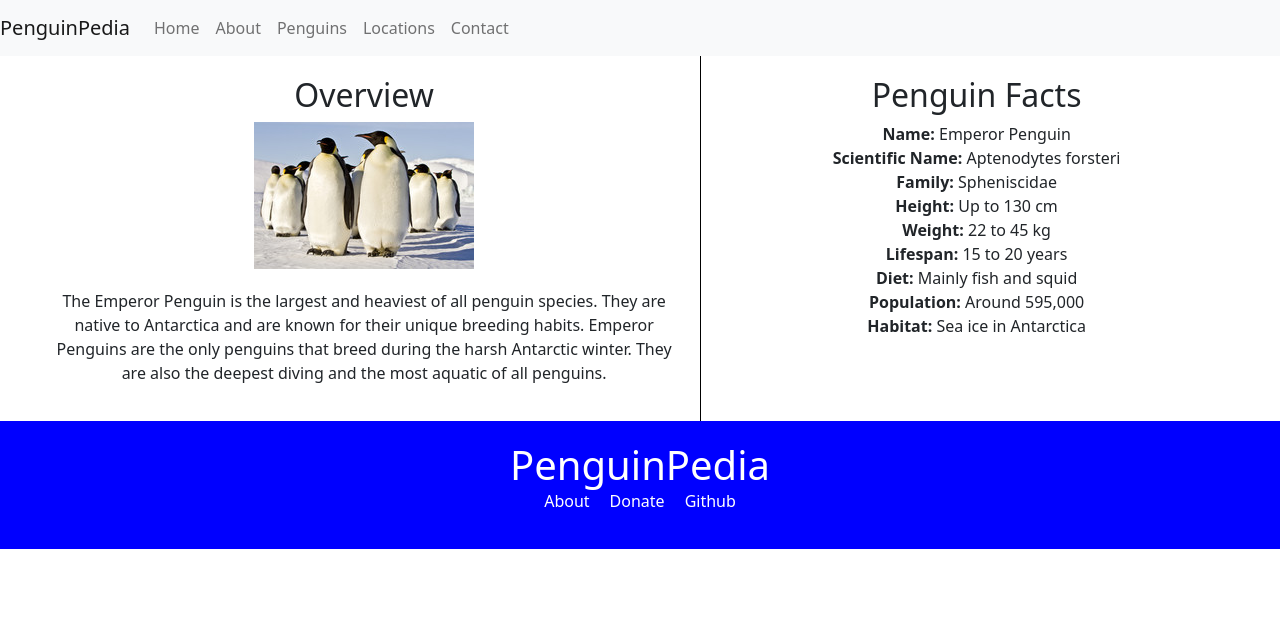
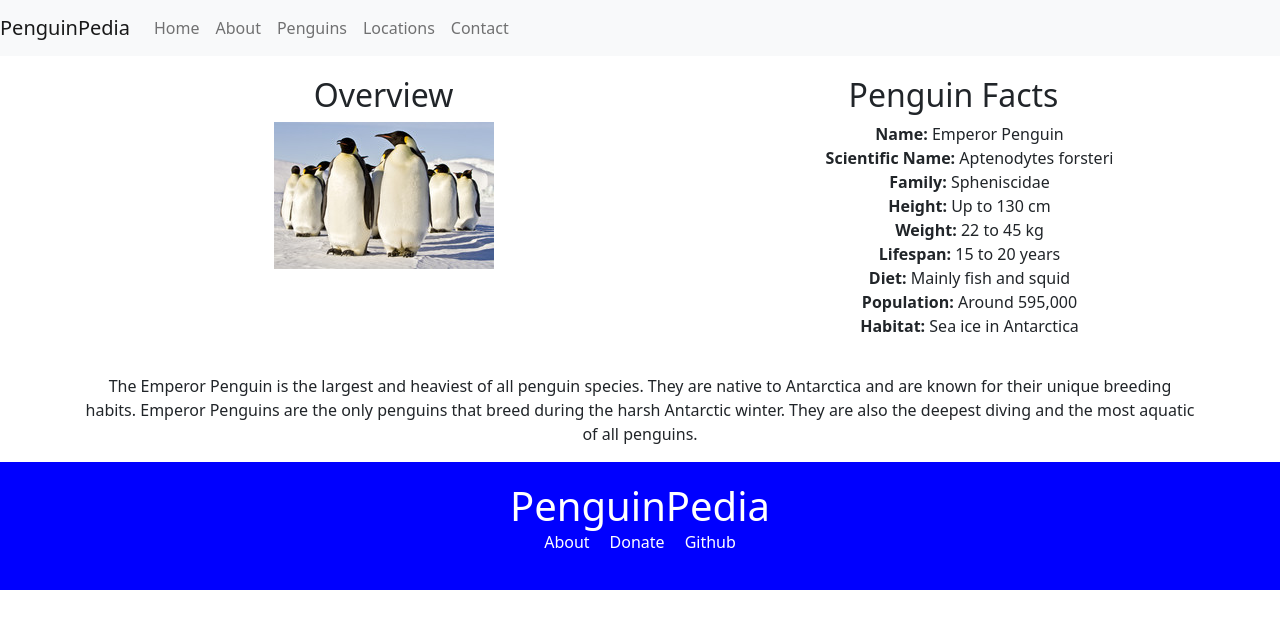
Before and after one commit to JamesFloyd-Pen/PenguinPedia-Website, a React (Create React App) app in the folder penguinpedia-app/: page /EmperorPenguin in a window 1280 px wide. Shown: the top 628 px of the page. Built offline with nearby package versions, Linux system fonts and the light colour scheme.

Commit message:
About page demo
About page demo

```diff
--- a/penguinpedia-app/src/components/styles/Penguins.css
+++ b/penguinpedia-app/src/components/styles/Penguins.css
@@ -28,10 +28,11 @@ The Template for all Penguin Pages. All wuld be styled the same way.
   text-align: center;
 }
 
+/*
 .info-section {
   border-right: 1px solid black;
 }
-
+*/
 .space-below {
   margin-bottom: 20px; /* adjust as needed */
 }
--- a/penguinpedia-app/src/pages/About.js
+++ b/penguinpedia-app/src/pages/About.js
@@ -1,9 +1,9 @@
 import React from 'react';
 import '../components/styles/About.css';
 import penguinImage from '../components/img/Emperor-Penguin-March.jpg';
+import penguinPC from '../components/img/penguin-on-pc.jpg';
+import JPenImage from '../components/img/J-Pen-Avatar.png';
 import { Container, Row, Col } from 'react-bootstrap';
-
-
 
 function About() {
     return (
@@ -19,25 +19,25 @@ function About() {
                 </Col>
                 <Col md={6}>
                     <h2 className="about-heading">What is PenguinPedia?</h2>
-                    <p className="about-text">PenguinPedia provides information of all 18 penguin species across the globe. It is a great resource for people who are interested in learning more about these fascinating birds. Alongside this we aim to bring awareness of the dangers the penguins face in modern times.</p>
+                    <p className="about-text">PenguinPedia provides information on all 18 penguin species worldwide. It is an excellent resource for people who are interested in learning more about these fascinating birds. We also aim to raise awareness of the dangers penguins face in modern times.</p>
                 </Col>
             </Row>
             <Row>
                 <Col md={6}>
                     <h2 className="about-heading">Goal of PenguinPedia</h2>
-                    <p className="about-text">The Goal of PenguinPedia is to inform people of these awesome birds and the challenges they face. As global warning continues to effect the earth, penguins increasing face challenges . One of the biggest I learn is from news to even discussions from my family on what tragedies occured in the south pole. </p>
+                    <p className="about-text">The Goal of PenguinPedia is to inform people about these awesome birds and the challenges they face. As global warming continues to affect the earth, penguins are facing increasing challenges. One of the biggest I learned is from news and even discussions with my family on what tragedies occurred at the South Pole.</p>
                 </Col>
                 <Col md={6}>
-                    <p>Insert IMAGE HERE</p>
+                    <img className="about-penguin-image" src={penguinPC} alt="Penguin on PC" />
                 </Col>
             </Row>
             <Row>
                 <Col md={6}>
                     <h2 className="about-heading">About the Author</h2>
-                    <p className="about-text">Hello, my name is James Floyd. I grew up as a penguin enthusiastic during the 2000  penguin craze of the  time. I learned much of about these fascinating birds when I watched March of the Penguins, Madcessanger, and read numurous books like Mr Hopper's Penguins. </p>
+                    <p className="about-text">Hello, my name is James Floyd. I grew up as a penguin enthusiast during the 2000  penguin craze. I learned much about these fascinating birds when I watched March of the Penguins and Madagascar and read numerous books like Mr Hopper's Penguins. </p>
                 </Col>
                 <Col md={6}>
-                    <p>Insert IMAGE HERE</p>
+                    <img className="about-penguin-image" src={JPenImage} alt="James Floyd Avatar 2" />
                 </Col>
             </Row>
             <Row>
--- a/penguinpedia-app/src/pages/Emperor_Penguin.js
+++ b/penguinpedia-app/src/pages/Emperor_Penguin.js
@@ -2,10 +2,50 @@ import React from 'react';
 import '../components/styles/Penguins.css';
 import penguinImage from '../components/img/emperorpenguin.jpg';
 import 'bootstrap/dist/css/bootstrap.min.css';
+import { Container, Row, Col } from 'react-bootstrap';
+
 
 function EmperorPenguin() {
     return (
-        <div className="info-container center-content">
+        <Container>
+            <Row>
+                <Col className="info-section">
+                    <h2>Overview</h2>
+                    <div className="image-box space-below">
+                        <img src={penguinImage} alt="Emperor Penguin" />
+                    </div>
+                </Col>
+                <Col className="info-penguin-box" xs={12} md={3}>
+                    <h2>Penguin Facts</h2>
+                    <ul>
+                        <li><strong>Name:</strong> Emperor Penguin </li>
+                        <li><strong>Scientific Name:</strong> Aptenodytes forsteri</li>
+                        <li><strong>Family:</strong> Spheniscidae</li>
+                        <li><strong>Height:</strong> Up to 130 cm</li>
+                        <li><strong>Weight:</strong> 22 to 45 kg</li>
+                        <li><strong>Lifespan:</strong> 15 to 20 years</li>
+                        <li><strong>Diet:</strong> Mainly fish and squid</li>
+                        <li><strong>Population:</strong> Around 595,000</li>
+                        <li><strong>Habitat:</strong> Sea ice in Antarctica</li>
+                    </ul>
+                </Col>
+            </Row>
+            <Row className="justify-content-md-center">
+                <Col>
+                    <p className="overview-text">
+                        The Emperor Penguin is the largest and heaviest of all penguin species. They are native to Antarctica and are known for their unique breeding habits. Emperor Penguins are the only penguins that breed during the harsh Antarctic winter. They are also the deepest diving and the most aquatic of all penguins.
+                    </p>
+                </Col>
+            </Row>
+        </Container>
+    );
+}
+
+export default EmperorPenguin;
+
+/*
+
+<div className="info-container center-content">
             <div className="row">
                 <div className="info-section col">
                     <h2>Overview</h2>
@@ -32,7 +72,9 @@ function EmperorPenguin() {
                 </div>
             </div>
         </div>
-    );
-}
 
-export default EmperorPenguin;
+
+
+
+
+*/
```
Also changed, not shown: penguinpedia-app/src/components/img/J-Pen-Avatar.png (added), penguinpedia-app/src/components/img/penguin-on-pc.jpg (added).
